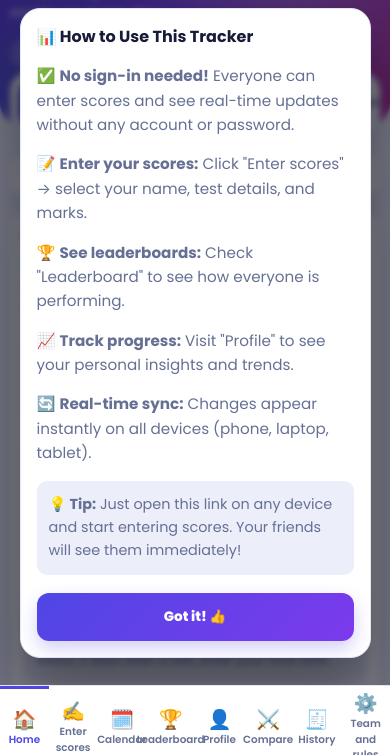
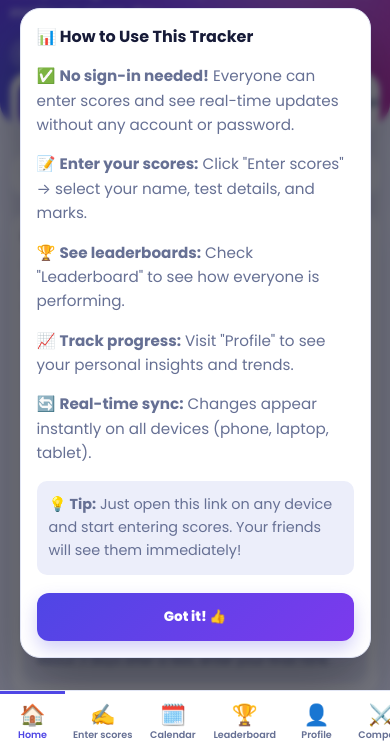
Before and after one commit to Kishore756/ssc-cgl-tracker, a plain HTML site: page index.html in a window 390 px wide. Shown: the part 89-844 px from the top of the page. Drawn offline with Linux system fonts and the light colour scheme; no server answers.

Commit message:
Adjust bottom navigation styles for responsiveness

```diff
--- a/index.html
+++ b/index.html
@@ -295,16 +295,16 @@ input[type=checkbox]{width:18px;height:18px;accent-color:var(--brand)}
 .mkcell .mini{justify-content:flex-end}
 
 /* ===== BOTTOM TAB NAVIGATION ===== */
-.bottom-nav{display:none;position:fixed;bottom:0;left:0;right:0;height:70px;background:var(--card);border-top:1px solid var(--line);z-index:100;flex-wrap:wrap}
-.bottom-nav button{flex:1;border:none;background:transparent;color:var(--muted);font-size:.65rem;font-weight:600;cursor:pointer;display:flex;flex-direction:column;align-items:center;justify-content:center;gap:3px;padding:8px 6px;transition:all .2s;position:relative;min-height:70px}
+.bottom-nav{display:none;position:fixed;bottom:0;left:0;right:0;height:65px;background:var(--card);border-top:1px solid var(--line);z-index:100;overflow-x:auto;-webkit-overflow-scrolling:touch}
+.bottom-nav button{flex:0 0 auto;min-width:65px;border:none;background:transparent;color:var(--muted);font-size:.6rem;font-weight:600;cursor:pointer;display:flex;flex-direction:column;align-items:center;justify-content:center;gap:2px;padding:6px 8px;transition:all .2s;position:relative;height:65px;white-space:nowrap}
 .bottom-nav button:active{background:rgba(0,0,0,.05)}
 .bottom-nav button[aria-current="page"]{color:var(--brand)}
 .bottom-nav button[aria-current="page"]:before{content:"";position:absolute;top:0;left:0;right:0;height:3px;background:var(--brand)}
-.bottom-nav-icon{font-size:1.2rem;line-height:1}
+.bottom-nav-icon{font-size:1.3rem;line-height:1}
 
 /* ===== MOBILE RESPONSIVE DESIGN ===== */
 @media (max-width:760px){
-  body{padding-bottom:70px}
+  body{padding-bottom:65px}
   .bottom-nav{display:flex}
   .hero{padding:20px 0 60px}
   .hero h1{font-size:1.8rem}
```
